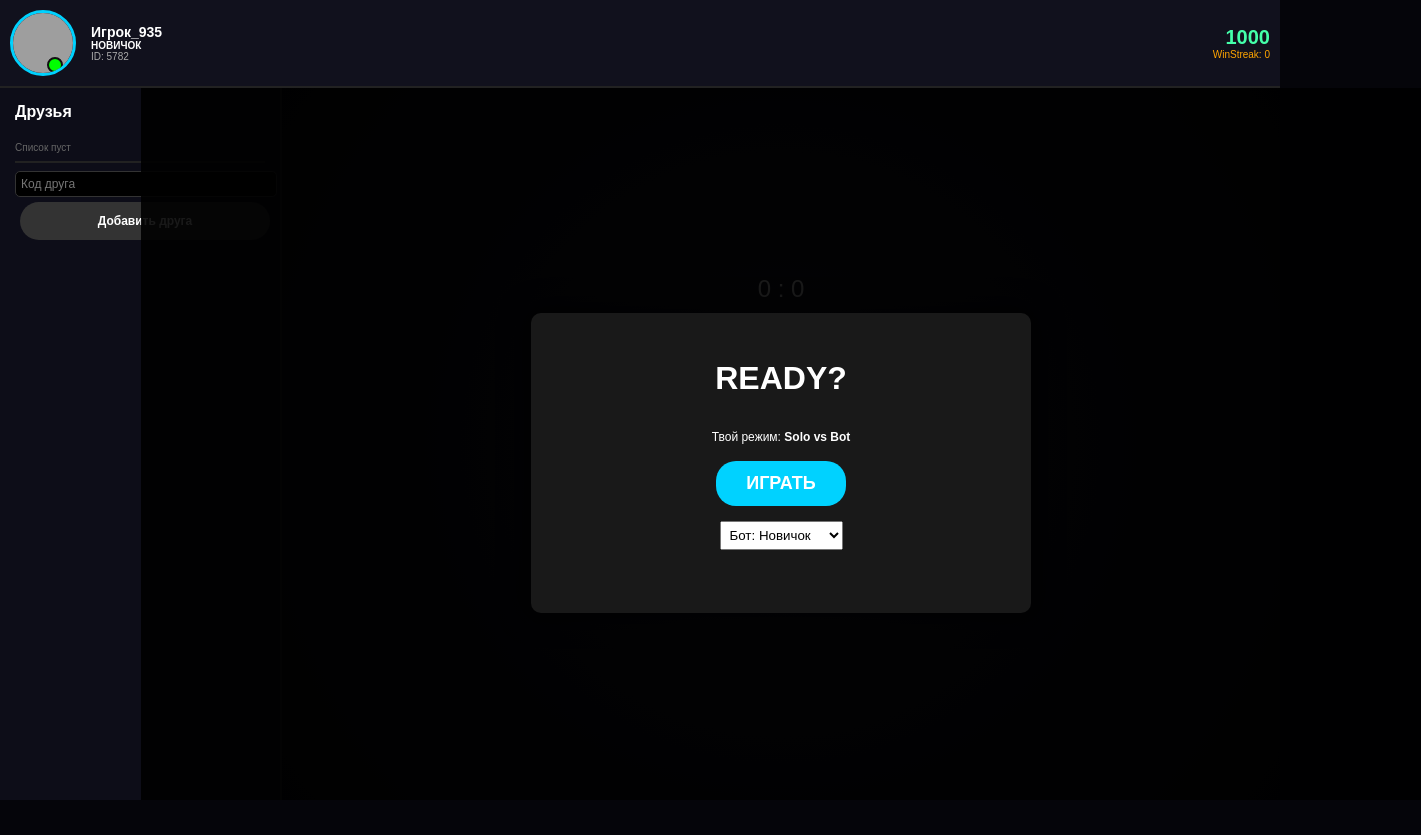
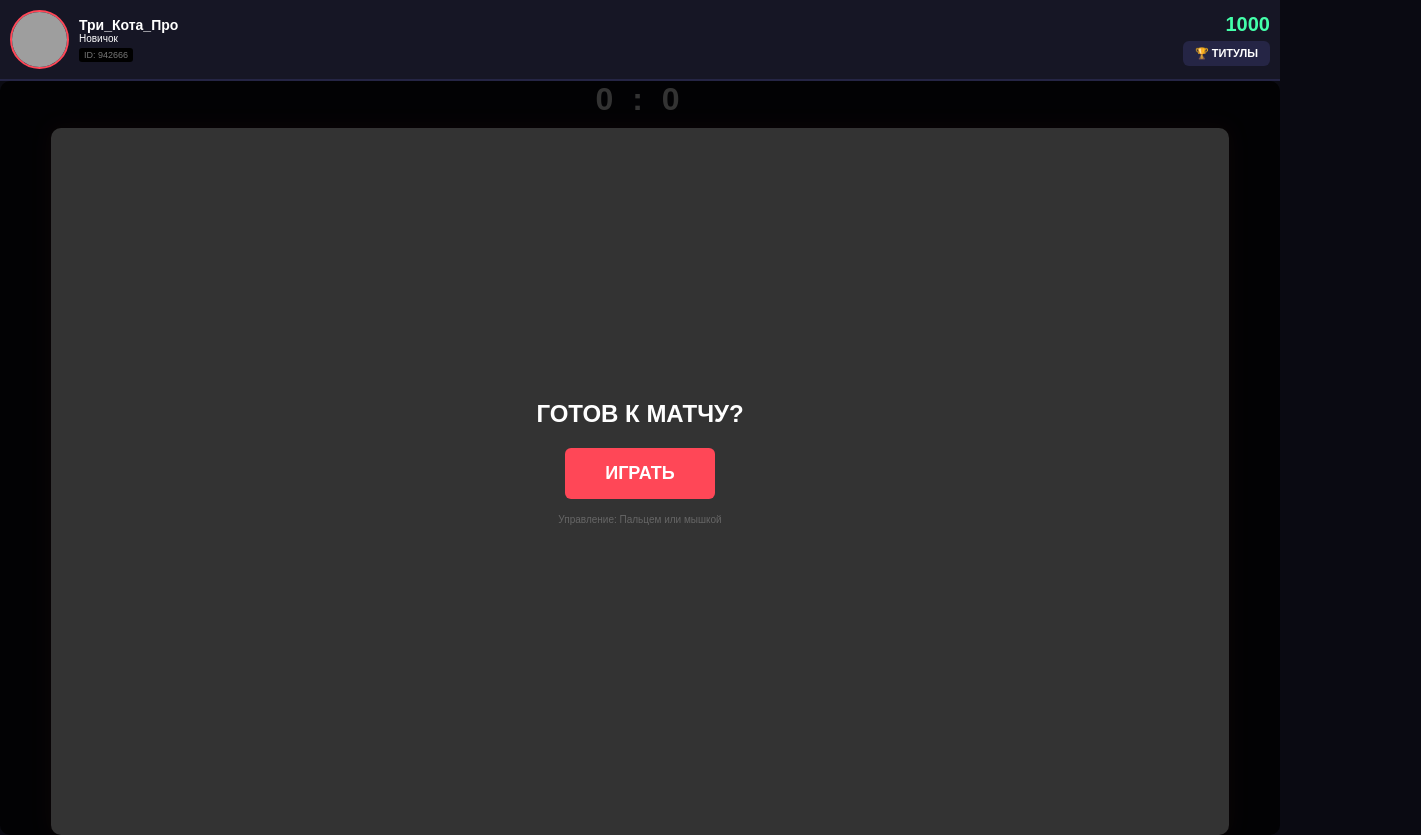
Before and after one commit to htmlop516/hokeym, a plain HTML site: page index.html in a window 1280 px wide. Shown: the whole page, 1421 px wide, since content can reach past the window. Before the commit the page ends 800 px from the top, so only its background shows below. Drawn offline with Linux system fonts and the light colour scheme; grey boxes are pictures that could not be loaded.

Commit message:
Update index.html

```diff
--- a/index.html
+++ b/index.html
@@ -3,99 +3,73 @@
 <head>
     <meta charset="UTF-8">
     <meta name="viewport" content="width=device-width, initial-scale=1.0, maximum-scale=1.0, user-scalable=no">
-    <title>Три Кота: Хоккей Cloud ELO</title>
+    <title>Три Кота: Hockey UID Edition</title>
     <style>
-        :root {
-            --gold: linear-gradient(90deg, #bf953f, #fcf6ba, #b38728, #fcf6ba, #aa771c);
-            --pearl: linear-gradient(135deg, #fff, #e6d3f9, #c8f4f9, #f9d3e3, #fff);
-            --accent: #00d2ff;
-        }
-        body {
-            background: #05050a; color: white; font-family: 'Arial', sans-serif;
-            margin: 0; display: flex; flex-direction: column; height: 100vh; overflow: hidden;
-        }
+        :root { --accent: #ff4757; --bg: #0a0a12; --card: #161625; }
+        body { background: var(--bg); color: white; font-family: sans-serif; margin: 0; display: flex; flex-direction: column; height: 100vh; overflow: hidden; touch-action: none; }
 
-        /* ПРОФИЛЬ И СОХРАНЕНИЕ */
-        .header { background: #11111d; padding: 10px; display: flex; align-items: center; gap: 15px; border-bottom: 2px solid #222; }
-        .pfp-wrap { width: 60px; height: 60px; border-radius: 50%; border: 3px solid var(--accent); overflow: hidden; position: relative; }
+        /* ШАПКА С UID */
+        .header { background: var(--card); padding: 10px; display: flex; align-items: center; gap: 10px; border-bottom: 2px solid #252545; }
+        .pfp-wrap { width: 55px; height: 55px; border-radius: 50%; border: 2px solid var(--accent); overflow: hidden; position: relative; }
         .pfp-wrap img { width: 100%; height: 100%; object-fit: cover; }
-        .online-tag { position: absolute; bottom: 0; right: 10px; width: 12px; height: 12px; background: #00ff00; border-radius: 50%; border: 2px solid #111; }
+
+        .user-meta { flex: 1; }
+        .uid-tag { font-size: 9px; color: #777; background: #000; padding: 2px 5px; border-radius: 3px; display: inline-block; margin-top: 2px; }
+
+        .nav-btn { padding: 6px 12px; background: #252545; border: none; color: white; border-radius: 6px; font-size: 11px; cursor: pointer; font-weight: bold; }
 
         /* ТИТУЛЫ */
-        .title-badge { font-weight: 900; font-size: 10px; text-transform: uppercase; }
-        .gold-t { background: var(--gold); -webkit-background-clip: text; -webkit-text-fill-color: transparent; animation: shine 2s infinite linear; }
-        .pearl-t { background: var(--pearl); -webkit-background-clip: text; -webkit-text-fill-color: transparent; animation: shine 3s infinite linear; filter: drop-shadow(0 0 5px #fff); }
+        .t-gold { background: linear-gradient(90deg, #ffd700, #fff, #ffd700); -webkit-background-clip: text; -webkit-text-fill-color: transparent; background-size: 200%; animation: shine 2s infinite linear; }
+        .t-pearl { background: linear-gradient(45deg, #fff, #e6d3f9, #c8f4f9, #f9d3e3); -webkit-background-clip: text; -webkit-text-fill-color: transparent; animation: shine 3s infinite linear; font-weight: 900; }
+        @keyframes shine { to { background-position: 200% center; } }
+
+        /* ОКНО ТИТУЛОВ */
+        #titles-screen { position: fixed; inset: 0; background: rgba(0,0,0,0.98); z-index: 1000; display: none; padding: 20px; text-align: center; }
+        .titles-grid { display: grid; grid-template-columns: 1fr 1fr; gap: 10px; margin-top: 20px; }
+        .title-card { background: #1f1f35; padding: 15px; border-radius: 10px; border: 1px solid #333; }
+        .locked { opacity: 0.3; filter: grayscale(1); }
 
         /* ИГРА */
-        .game-main { flex-grow: 1; display: flex; flex-direction: row; position: relative; }
-        .sidebar { width: 250px; background: #0d0d18; border-right: 2px solid #222; padding: 15px; overflow-y: auto; }
-        .arena-container { flex-grow: 1; display: flex; flex-direction: column; align-items: center; justify-content: center; background: radial-gradient(circle, #1a1a2e 0%, #05050a 100%); }
-        canvas { background: #fff; border-radius: 10px; max-width: 90%; height: auto; box-shadow: 0 0 30px rgba(0,0,0,0.5); }
+        .main-game { flex: 1; display: flex; flex-direction: column; align-items: center; justify-content: center; position: relative; }
+        canvas { background: #fff; border-radius: 10px; width: 92vw; height: auto; box-shadow: 0 0 20px rgba(255, 71, 87, 0.2); }
+        #menu { position: absolute; inset: 0; background: rgba(0,0,0,0.8); display: flex; flex-direction: column; align-items: center; justify-content: center; z-index: 50; border-radius: 10px; }
 
-        /* ДРУЗЬЯ */
-        .friend-card { background: #1a1a2e; padding: 8px; border-radius: 8px; margin-bottom: 8px; display: flex; align-items: center; gap: 10px; font-size: 12px; }
-        .friend-pfp { width: 30px; height: 30px; border-radius: 50%; background: #333; }
-
-        /* МЕНЮ */
-        #menu { position: absolute; width: 100%; height: 100%; background: rgba(0,0,0,0.9); z-index: 100; display: flex; flex-direction: column; align-items: center; justify-content: center; }
-        .btn { padding: 12px 30px; border: none; border-radius: 20px; cursor: pointer; font-weight: bold; margin: 5px; transition: 0.2s; }
-        .btn-play { background: var(--accent); color: white; font-size: 18px; }
-        .btn-friend { background: #333; color: white; font-size: 12px; }
-
-        @keyframes shine { to { background-position: 200% center; } }
-        .hidden { display: none; }
+        #score { font-size: 32px; font-weight: 900; margin-bottom: 10px; letter-spacing: 5px; }
     </style>
 </head>
 <body>
 
     <div class="header">
-        <div class="pfp-wrap" onclick="document.getElementById('file').click()">
-            <img src="https://i.imgur.com" id="myPfp">
-            <div class="online-tag"></div>
+        <div class="pfp-wrap" onclick="document.getElementById('f').click()">
+            <img src="https://i.imgur.com" id="pfp">
         </div>
-        <input type="file" id="file" hidden accept="image/*">
+        <input type="file" id="f" hidden accept="image/*">
 
-        <div style="flex-grow: 1;">
-            <h3 id="myName" style="margin:0; font-size:14px;">Загрузка...</h3>
-            <div id="myTitle" class="title-badge">НОВИЧОК</div>
-            <div style="font-size:10px; color:#aaa;">ID: <span id="myID">0000</span></div>
+        <div class="user-meta">
+            <div id="nDisplay" style="font-size: 14px; font-weight: bold;">Три_Кота_Про</div>
+            <div id="activeTitle" style="font-size: 10px;">Новичок</div>
+            <div class="uid-tag">ID: <span id="uidDisplay">######</span></div>
         </div>
 
-        <div style="text-align:right;">
-            <div style="color:#44ffaa; font-size:20px; font-weight:bold;" id="myElo">1000</div>
-            <div style="font-size:10px; color:orange;">WinStreak: <span id="myStreak">0</span></div>
+        <div style="text-align: right;">
+            <div id="eloDisp" style="color: #44ffaa; font-weight: bold; font-size: 20px;">1000</div>
+            <button class="nav-btn" onclick="openTitles()" style="margin-top: 5px;">🏆 ТИТУЛЫ</button>
         </div>
     </div>
 
-    <div class="game-main">
-        <!-- СПИСОК ДРУЗЕЙ -->
-        <div class="sidebar">
-            <h4 style="margin-top:0;">Друзья</h4>
-            <div id="friendsList">
-                <div style="font-size:10px; color:#666;">Список пуст</div>
-            </div>
-            <hr style="border:1px solid #222;">
-            <input type="text" id="friendID" placeholder="Код друга" style="width:100%; background:#000; border:1px solid #333; color:white; padding:5px; border-radius:5px; font-size:12px;">
-            <button class="btn btn-friend" style="width:100%; margin-top:5px;" onclick="addFriend()">Добавить друга</button>
-        </div>
+    <div id="titles-screen">
+        <h2 style="color: var(--accent);">Гардероб Титулов</h2>
+        <div class="titles-grid" id="titlesGrid"></div>
+        <button class="nav-btn" style="margin-top: 30px; padding: 10px 40px;" onclick="closeTitles()">НАЗАД</button>
+    </div>
 
-        <!-- АРЕНА -->
-        <div class="arena-container">
-            <div style="font-size:24px; margin-bottom:10px;" id="score">0 : 0</div>
-            <canvas id="arena" width="500" height="300"></canvas>
-
-            <div id="menu">
-                <h1 id="resMsg">READY?</h1>
-                <p style="font-size:12px;">Твой режим: <b id="modeText">Solo vs Bot</b></p>
-                <button class="btn btn-play" onclick="startMatch()">ИГРАТЬ</button>
-                <div style="margin-top:10px;">
-                    <select id="diff" style="padding:5px;">
-                        <option value="2">Бот: Новичок</option>
-                        <option value="4">Бот: Мастер</option>
-                        <option value="8">Бот: ЛЕГЕНДА</option>
-                    </select>
-                </div>
-            </div>
+    <div class="main-game">
+        <div id="score">0 : 0</div>
+        <canvas id="arena" width="500" height="300"></canvas>
+        <div id="menu">
+            <h2 id="mMsg">ГОТОВ К МАТЧУ?</h2>
+            <button class="nav-btn" style="padding: 15px 40px; font-size: 18px; background: var(--accent);" onclick="startMatch()">ИГРАТЬ</button>
+            <p style="font-size: 10px; color: #666; margin-top: 15px;">Управление: Пальцем или мышкой</p>
         </div>
     </div>
 
@@ -103,150 +77,104 @@
     const canvas = document.getElementById('arena');
     const ctx = canvas.getContext('2d');
 
-    // ДАННЫЕ И СОХРАНЕНИЕ
-    let user = {
-        name: "Игрок_" + Math.floor(Math.random()*999),
+    const ALL_TITLES = [
+        { id: 0, name: "Новичок", class: "", req: 0 },
+        { id: 1, name: "Золотой Чемпион", class: "t-gold", req: 1100 },
+        { id: 2, name: "Перламутровый Бог", class: "t-pearl", req: 1350 }
+    ];
+
+    // ГЕНЕРАЦИЯ UID И ЗАГРУЗКА
+    let user = JSON.parse(localStorage.getItem('hockey_pro_save')) || {
         elo: 1000,
         streak: 0,
         pfp: "https://i.imgur.com",
-        id: Math.floor(1000 + Math.random() * 9000),
-        friends: []
+        activeTitleId: 0,
+        uid: Math.floor(100000 + Math.random() * 900000) // Генерация 6-значного кода
     };
 
-    function loadData() {
-        const saved = localStorage.getItem('hockey_user');
-        if(saved) {
-            user = JSON.parse(saved);
-            updateUI();
-        }
-        document.getElementById('myID').innerText = user.id;
-        document.getElementById('myName').innerText = user.name;
+    function save() { localStorage.setItem('hockey_pro_save', JSON.stringify(user)); updateUI(); }
+
+    function updateUI() {
+        document.getElementById('eloDisp').innerText = user.elo;
+        document.getElementById('pfp').src = user.pfp;
+        document.getElementById('uidDisplay').innerText = user.uid;
+        const cur = ALL_TITLES.find(t => t.id === user.activeTitleId);
+        document.getElementById('activeTitle').innerText = cur.name;
+        document.getElementById('activeTitle').className = cur.class;
     }
 
-    function saveData() {
-        localStorage.setItem('hockey_user', JSON.stringify(user));
-        updateUI();
+    // МОБИЛЬНОЕ + ПК УПРАВЛЕНИЕ
+    function handleMove(clientY) {
+        const rect = canvas.getBoundingClientRect();
+        const ty = (clientY - rect.top) * (300 / rect.height);
+        p.y = Math.min(Math.max(25, ty), 275);
+    }
+    canvas.addEventListener('touchmove', e => { e.preventDefault(); handleMove(e.touches[0].clientY); }, { passive: false });
+    canvas.onmousemove = e => handleMove(e.clientY);
+
+    // ГЕЙМПЛЕЙ (ДО 5 ГОЛОВ)
+    let p = { y: 150 }, b = { y: 150 }, puck = { x: 250, y: 150, vx: 4, vy: 2 }, score = { p: 0, b: 0 }, active = false;
+
+    function startMatch() {
+        document.getElementById('menu').style.display = 'none';
+        score = { p: 0, b: 0 }; puck.x = 250; puck.vx = (Math.random() > 0.5 ? 4 : -4); active = true; loop();
     }
 
-    // ИГРОВЫЕ ОБЪЕКТЫ
-    let p = { x: 40, y: 150, r: 18, c: '#00d2ff' };
-    let b = { x: 460, y: 150, r: 18, c: '#ff4757', s: 3 };
-    let puck = { x: 250, y: 150, vx: 0, vy: 0, r: 10 };
-    let score = { p: 0, b: 0 }, isRunning = false;
+    function loop() {
+        if(!active) return;
+        puck.x += puck.vx; puck.y += puck.vy;
+        if(puck.y < 8 || puck.y > 292) puck.vy *= -1;
 
-    // ОБРАБОТКА ФОТО
-    document.getElementById('file').onchange = e => {
-        let reader = new FileReader();
-        reader.onload = () => {
-            user.pfp = reader.result;
-            document.getElementById('myPfp').src = reader.result;
-            saveData();
-        };
-        reader.readAsDataURL(e.target.files[0]);
-    };
+        // AI Бот (Средний)
+        let target = puck.y;
+        if(b.y < target) b.y += 3.2; else b.y -= 3.2;
 
-    // МЕХАНИКА ДРУЗЕЙ
-    function addFriend() {
-        let id = document.getElementById('friendID').value;
-        if(id.length === 4 && id != user.id) {
-            if(!user.friends.includes(id)) {
-                user.friends.push(id);
-                saveData();
-                alert("Друг добавлен!");
-            }
-        }
-    }
+        // Физика отскоков
+        if(puck.x < 25 && Math.abs(puck.y - p.y) < 30) puck.vx = Math.abs(puck.vx) + 0.3;
+        if(puck.x > 475 && Math.abs(puck.y - b.y) < 30) puck.vx = -Math.abs(puck.vx) - 0.3;
 
-    // ГЕЙМПЛЕЙ
-    function startMatch() {
-        document.getElementById('menu').style.display = 'none';
-        b.s = parseFloat(document.getElementById('diff').value);
-        score = { p: 0, b: 0 };
-        resetPuck();
-        isRunning = true;
-        gameLoop();
-    }
-
-    function resetPuck() {
-        puck.x = 250; puck.y = 150;
-        puck.vx = (Math.random() > 0.5 ? 4 : -4);
-        puck.vy = (Math.random() - 0.5) * 6;
-    }
-
-    function gameLoop() {
-        if(!isRunning) return;
-        puck.x += puck.vx; puck.y += puck.vy;
-        if(puck.y < puck.r || puck.y > 300 - puck.r) puck.vy *= -1;
-
-        if(b.y < puck.y) b.y += b.s; else b.y -= b.s;
-
-        [p, b].forEach(o => {
-            let dx = puck.x - o.x, dy = puck.y - o.y;
-            if(Math.sqrt(dx*dx + dy*dy) < puck.r + o.r) {
-                let ang = Math.atan2(dy, dx);
-                let spd = Math.sqrt(puck.vx**2 + puck.vy**2) + 0.8;
-                puck.vx = Math.cos(ang) * spd; puck.vy = Math.sin(ang) * spd;
-            }
-        });
-
-        if(puck.x < 0) { score.b++; resetPuck(); }
-        if(puck.x > 500) { score.p++; resetPuck(); }
+        if(puck.x < 0) { score.b++; puck.x=250; puck.vx=4; }
+        if(puck.x > 500) { score.p++; puck.x=250; puck.vx=-4; }
         document.getElementById('score').innerText = `${score.p} : ${score.b}`;
 
         ctx.clearRect(0,0,500,300);
-        ctx.fillStyle="#000"; ctx.beginPath(); ctx.arc(puck.x, puck.y, puck.r, 0, Math.PI*2); ctx.fill();
-        ctx.fillStyle=p.c; ctx.beginPath(); ctx.arc(p.x, p.y, p.r, 0, Math.PI*2); ctx.fill();
-        ctx.fillStyle=b.c; ctx.beginPath(); ctx.arc(b.x, b.y, b.r, 0, Math.PI*2); ctx.fill();
+        // Шайба
+        ctx.fillStyle="#333"; ctx.beginPath(); ctx.arc(puck.x, puck.y, 8, 0, Math.PI*2); ctx.fill();
+        // Игроки
+        ctx.fillStyle="cyan"; ctx.fillRect(5, p.y-25, 10, 50);
+        ctx.fillStyle="red"; ctx.fillRect(485, b.y-25, 10, 50);
 
         if(score.p >= 5 || score.b >= 5) {
-            isRunning = false;
-            finishMatch(score.p >= 5);
-        } else requestAnimationFrame(gameLoop);
+            active = false;
+            let win = score.p >= 5;
+            if(win) { user.elo += 25; user.streak++; } else { user.elo = Math.max(0, user.elo-15); user.streak=0; }
+            save();
+            document.getElementById('mMsg').innerText = win ? "ПОБЕДА!" : "ПОРАЖЕНИЕ";
+            document.getElementById('menu').style.display = 'flex';
+        } else requestAnimationFrame(loop);
     }
 
-    function finishMatch(win) {
-        if(win) {
-            let gain = Math.floor(b.s * 12);
-            user.elo += gain; user.streak++;
-            document.getElementById('resMsg').innerText = "ПОБЕДА! +" + gain;
-        } else {
-            user.elo = Math.max(0, user.elo - 15); user.streak = 0;
-            document.getElementById('resMsg').innerText = "ПОРАЖЕНИЕ!";
-        }
-        saveData();
-        document.getElementById('menu').style.display = 'flex';
+    // ТИТУЛЫ
+    function openTitles() {
+        const grid = document.getElementById('titlesGrid'); grid.innerHTML = '';
+        ALL_TITLES.forEach(t => {
+            const isLocked = user.elo < t.req;
+            const card = document.createElement('div');
+            card.className = `title-card ${isLocked ? 'locked' : ''}`;
+            card.innerHTML = `<span class="${t.class}">${t.name}</span><br><small>${t.req} ELO</small>`;
+            if(!isLocked) card.onclick = () => { user.activeTitleId = t.id; save(); closeTitles(); };
+            grid.appendChild(card);
+        });
+        document.getElementById('titles-screen').style.display = 'block';
     }
+    function closeTitles() { document.getElementById('titles-screen').style.display = 'none'; }
 
-    // УПРАВЛЕНИЕ (МЫШЬ + ТАЧ)
-    const move = (ey) => {
-        let rect = canvas.getBoundingClientRect();
-        let ty = (ey - rect.top) * (300 / rect.height);
-        p.y = Math.min(Math.max(p.r, ty), 300 - p.r);
+    // ФОТО
+    document.getElementById('f').onchange = e => {
+        let r = new FileReader(); r.onload = () => { user.pfp = r.result; save(); }; r.readAsDataURL(e.target.files);
     };
-    canvas.onmousemove = e => move(e.clientY);
-    canvas.ontouchmove = e => { e.preventDefault(); move(e.touches[0].clientY); };
 
-    function updateUI() {
-        document.getElementById('myElo').innerText = user.elo;
-        document.getElementById('myStreak').innerText = user.streak;
-        document.getElementById('myPfp').src = user.pfp;
-
-        const t = document.getElementById('myTitle');
-        if(user.elo > 1300) { t.innerText = "ПЕРЛАМУТРОВЫЙ БОГ"; t.className = "title-badge pearl-t"; }
-        else if(user.elo > 1100) { t.innerText = "ЗОЛОТОЙ МАСТЕР"; t.className = "title-badge gold-t"; }
-        else { t.innerText = "НОВИЧОК"; t.className = "title-badge"; }
-
-        // Рендер списка друзей (фейк-данные для вида)
-        const list = document.getElementById('friendsList');
-        list.innerHTML = user.friends.map(fid => `
-            <div class="friend-card">
-                <div class="friend-pfp"></div>
-                <div><b>ID ${fid}</b><br><span style="color:#00ff00; font-size:8px;">В сети</span></div>
-            </div>
-        `).join('') || '<div style="font-size:10px; color:#666;">Список пуст</div>';
-    }
-
-    loadData();
+    updateUI();
 </script>
 </body>
 </html>
```
